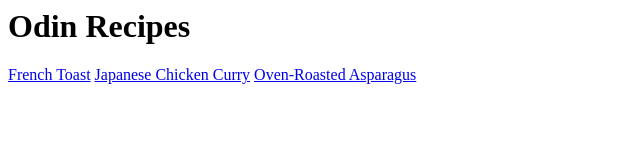
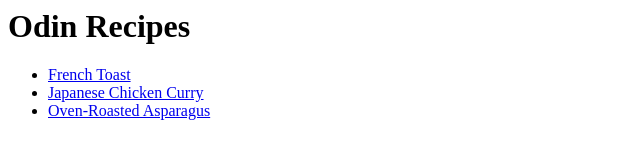
Before and after one commit to CourtlandPinnock/odin-recipes, a plain HTML site: page index.html in a window 1280 px wide. Shown: the whole page, without its empty margins (0-640 px from the left). Drawn offline with Linux system fonts and the light colour scheme.

Commit message:
Links to recipes changed to list form
The hyperlinks to each recipe from the homepage are no longer on one line
and are now in an unordered list.

```diff
--- a/index.html
+++ b/index.html
@@ -7,14 +7,15 @@
 
     <body>
         <h1>Odin Recipes</h1>
-        <a href="recipes/frenchtoast/frenchtoast.html">French Toast</a>
+        <ul>
+        <li><a href="recipes/frenchtoast/frenchtoast.html">French Toast</a></li>
 
-        <a href="recipes/curry/curry.html">Japanese Chicken Curry</a>
+        <li><a href="recipes/curry/curry.html">Japanese Chicken Curry</a></li>
 
-        <a href="recipes/asparagus/asparagus.html">Oven-Roasted Asparagus</a>
+        <li><a href="recipes/asparagus/asparagus.html">Oven-Roasted Asparagus</a></li>
 
-
-
+        </ul>
 
     </body>
+
 </html>
```
